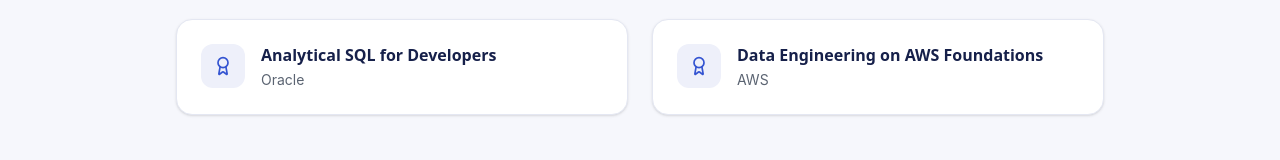
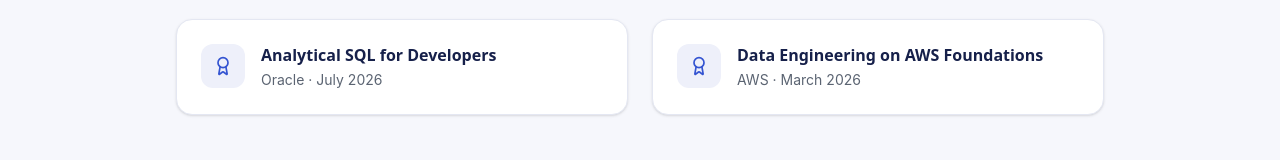
Before and after one commit to viharireddy2-byte/Portfolio, a React (Vite) app: page / in a window 1280 px wide. Shown: the part 5270-5430 px from the top of the page. Built offline with nearby package versions, Linux system fonts and the light colour scheme.

Commit message:
Update Certifications.jsx

```diff
--- a/src/components/Certifications.jsx
+++ b/src/components/Certifications.jsx
@@ -23,7 +23,7 @@ export default function Certifications() {
                   {cert.name}
                 </h3>
                 <p className="text-sm text-slate group-hover:text-white/85 mt-1 transition-colors duration-200">
-                  {cert.issuer}
+                  {cert.issuer} · {cert.date}
                 </p>
               </div>
             </div>
```
